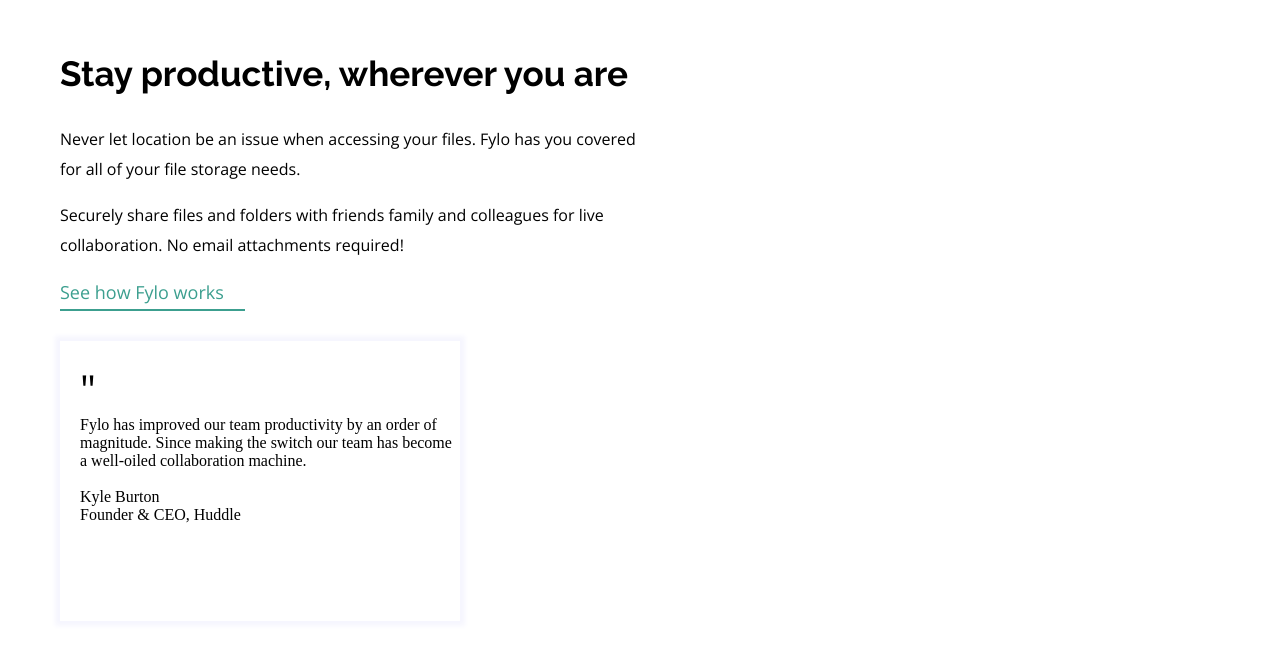
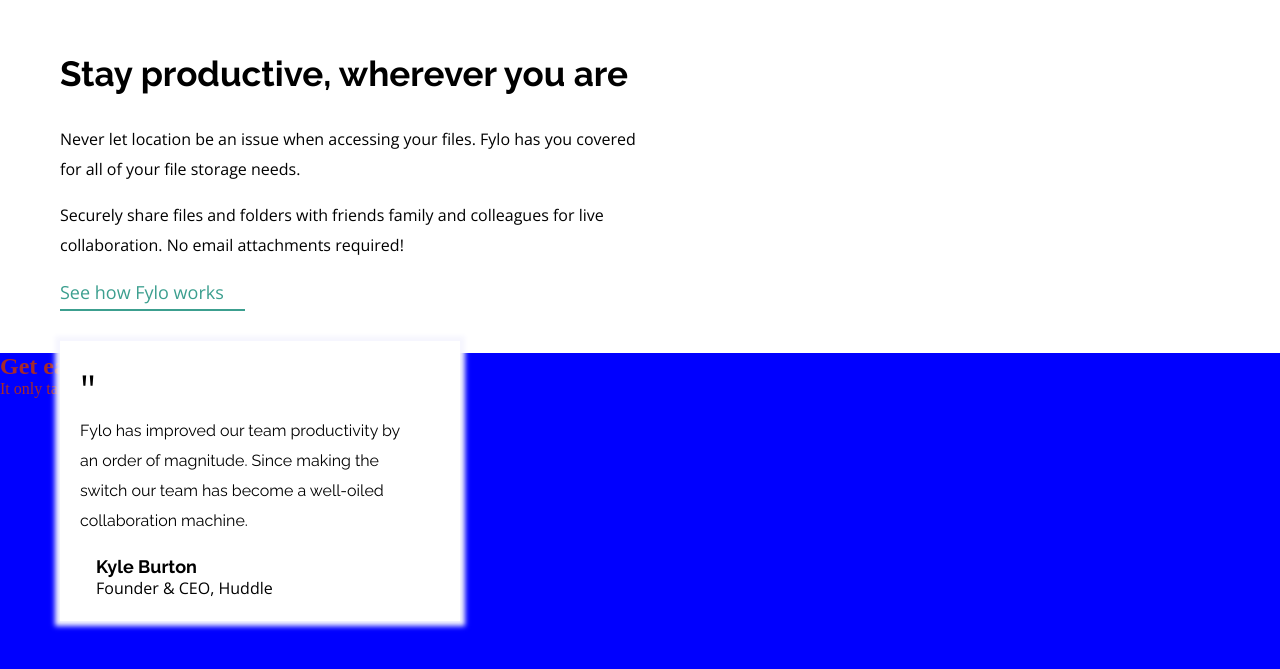
Before and after one commit to DanonymousCoder/Fylo-LandingPage, a plain HTML site: page index.html in a window 1280 px wide. Shown: the part 807-1476 px from the top of the page. Drawn offline with nearby package versions, Linux system fonts and the light colour scheme.

Commit message:
Added new CSS styles for .word, .card img, .attr, .nam, .tit classes and .cta-body element; updated index.html with new CTA section

```diff
--- a/assets/style.css
+++ b/assets/style.css
@@ -157,3 +157,39 @@
     font-family: 'Open sans', sans-serif;
     font-weight: 400;
 }
+.word {
+    font-size: 16px;
+    font-family: 'Raleway', sans-serif;
+    font-weight: 400;
+    line-height: 30px;
+    padding-right: 50px;
+}
+.card img {
+    border-radius: 50%;
+    height: 40px;
+}
+.attr {
+    display: flex;
+    padding-top: 20px;
+    gap: 1rem;
+    font-weight: 400;
+    font-size: 16px;
+}
+.nam {
+    font-size: 18px;
+    font-weight: bolder;
+    font-family: 'Raleway', sans-serif;
+}
+.tit {
+    font-family: 'Open sans', sans-serif;
+    font-weight: lighter;
+    font-size: 16px;
+}
+
+
+.cta-body {
+    background-color: blue;
+    height: 100vh;
+    width: 100%;
+    color: brown;
+}
--- a/index.html
+++ b/index.html
@@ -84,5 +84,12 @@
     <!-- Productive Section End -->
 
 
+    <!-- CTA -->
+
+    <div class="cta-body">
+        <h2>Get early access today</h2>
+        <p>It only take a minute to sign up</p>
+    </div>
+
 </body>
 </html>
```
